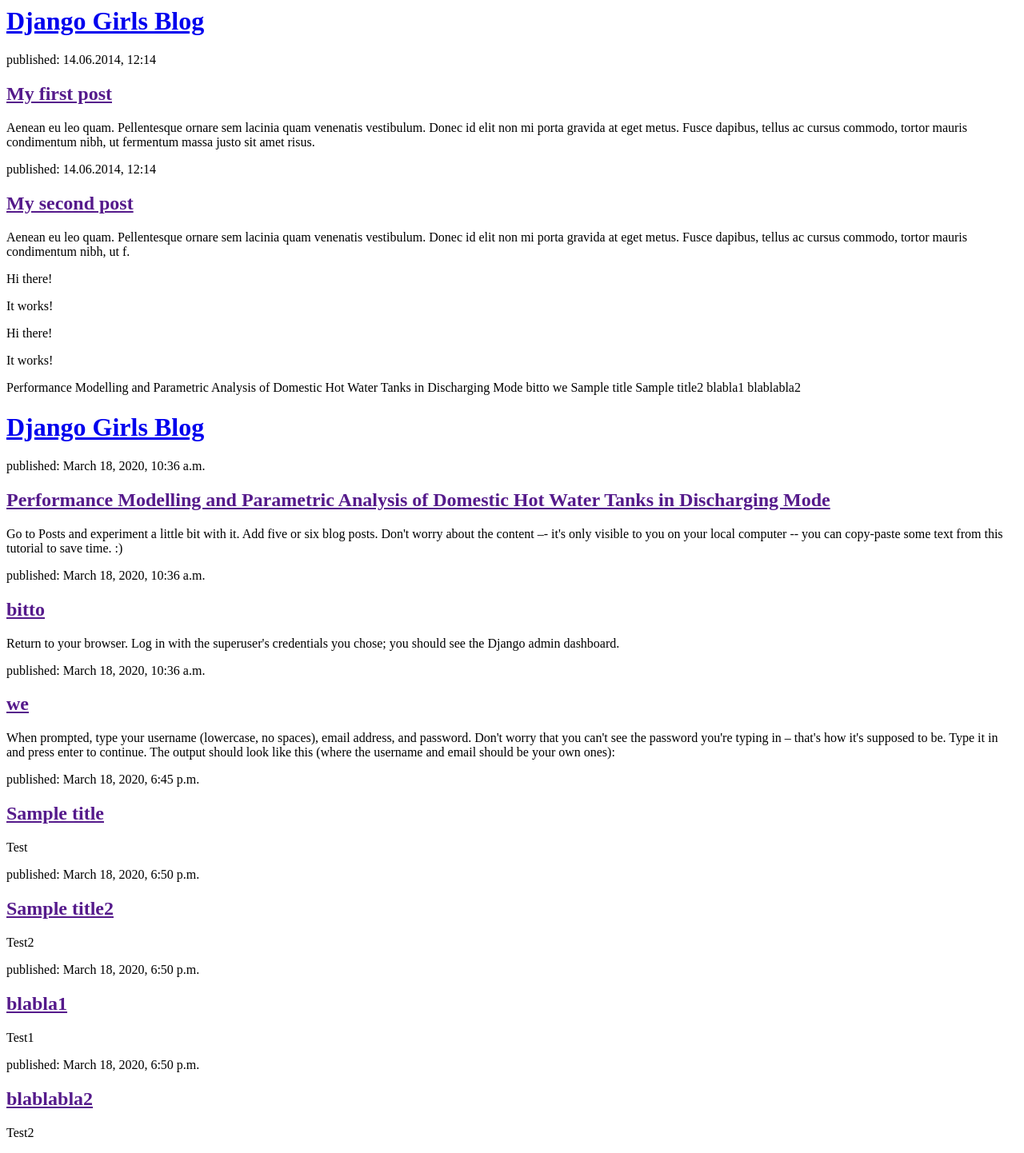
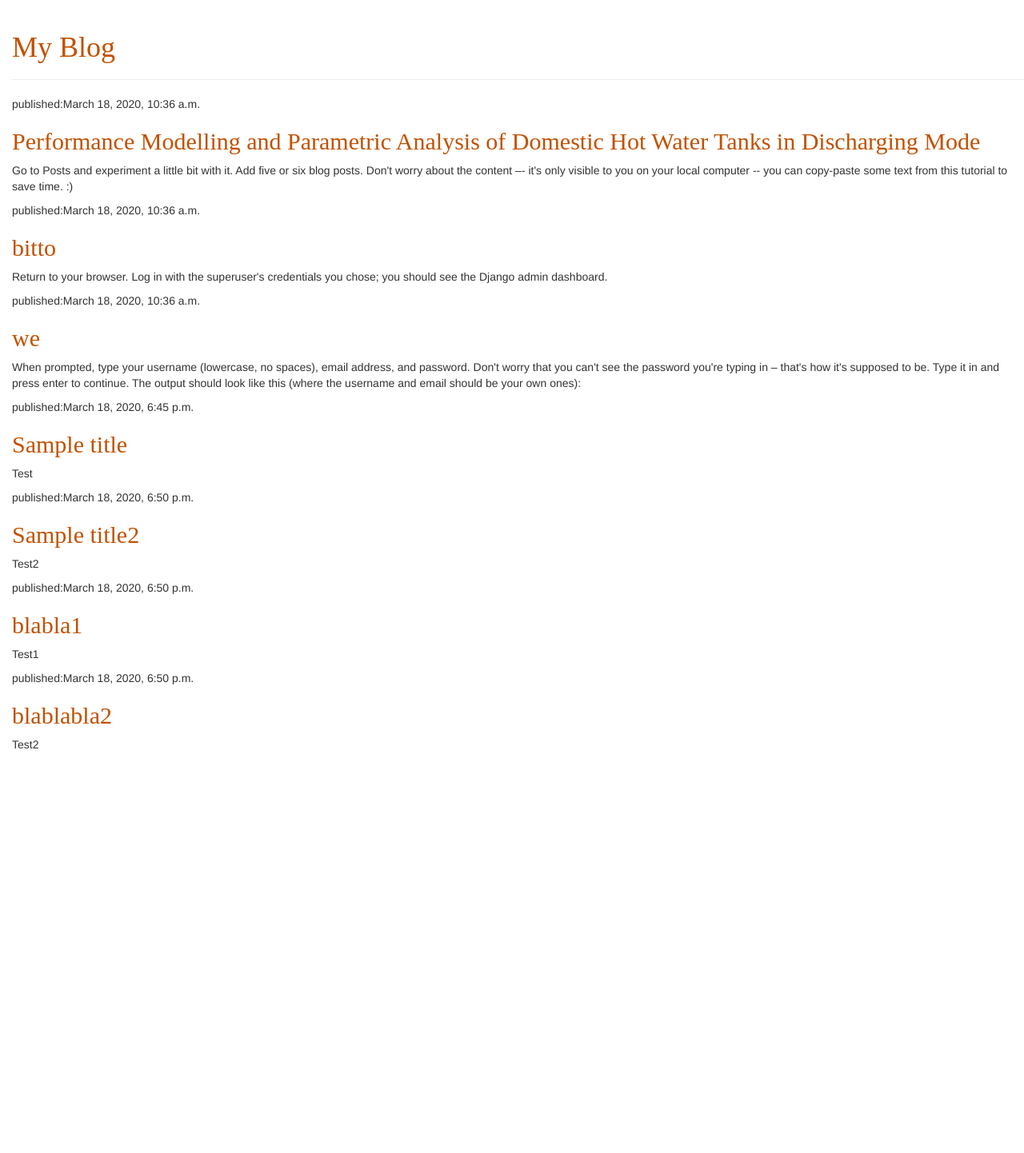
Before and after one commit to yogenderPalChandra/my-first-blog, a Django app: page / in a window 1280 px wide. Shown: the whole page at 80% size. After the commit the page ends 937 px from the top, so only its background shows below. Run offline with Django 3.2, Linux system fonts and the light colour scheme; data comes from the database, SQL or seed files in the repository; some libraries are stand-ins or nearby versions.

Commit message:
temprory building of web confused with Josehus notes

```diff
--- /dev/null
+++ b/blog/static/css/blog.css
@@ -0,0 +1,8 @@
+h1 a, h2 a {
+    color: #C25100;
+    font-family: 'Lobster';
+}
+
+body {
+    padding-left: 15px;
+}
--- a/blog/templates/blog/post_list.html
+++ b/blog/templates/blog/post_list.html
@@ -1,53 +1,22 @@
+{% load static %}
 <html>
     <head>
-        <title>Django Girls blog</title>
+        <title>My first blog</title>
+        <link rel="stylesheet" href="//maxcdn.bootstrapcdn.com/bootstrap/3.2.0/css/bootstrap.min.css">
+        <link rel="stylesheet" href="//maxcdn.bootstrapcdn.com/bootstrap/3.2.0/css/bootstrap.min.css">
+        <link rel="stylesheet" href="{% static 'css/blog.css' %}">
     </head>
     <body>
-        <div>
-            <h1><a href="/">Django Girls Blog</a></h1>
+        <div class="page-header">
+            <h1><a href="/">My Blog</a></h1>
         </div>
 
-        <div>
-            <p>published: 14.06.2014, 12:14</p>
-            <h2><a href="">My first post</a></h2>
-            <p>Aenean eu leo quam. Pellentesque ornare sem lacinia quam venenatis vestibulum. Donec id elit non mi porta gravida at eget metus. Fusce dapibus, tellus ac cursus commodo, tortor mauris condimentum nibh, ut fermentum massa justo sit amet risus.</p>
-        </div>
-
-        <div>
-            <p>published: 14.06.2014, 12:14</p>
-            <h2><a href="">My second post</a></h2>
-            <p>Aenean eu leo quam. Pellentesque ornare sem lacinia quam venenatis vestibulum. Donec id elit non mi porta gravida at eget metus. Fusce dapibus, tellus ac cursus commodo, tortor mauris condimentum nibh, ut f.</p>
-        </div>
+        {% for post in posts %}
+            <div>
+                <p>published:{{ post.published_date }}</p>
+                <h2><a href="">{{ post.title }}</a></h2>
+                <p>{{ post.text|linebreaksbr }}</p>
+            </div>
+        {% endfor %}
     </body>
-</html><html>
-    <head>
-        <title>Ola's blog</title>
-    </head>
-    <body>
-        <p>Hi there!</p>
-        <p>It works!</p>
-    </body>
-</html><html>
-<body>
-    <p>Hi there!</p>
-    <p>It works!</p>
-</body>
 </html>
-
-
-{% for post in posts %}
-    {{post}}
-{% endfor %}
-
-
-<div>
-    <h1><a href="/">Django Girls Blog</a></h1>
-</div>
-
-{% for post in posts %}
-    <div>
-        <p>published: {{ post.published_date }}</p>
-        <h2><a href="">{{ post.title }}</a></h2>
-        <p>{{ post.text|linebreaksbr }}</p>
-    </div>
-{% endfor %}
```
Also changed, not shown: 1 other file.
